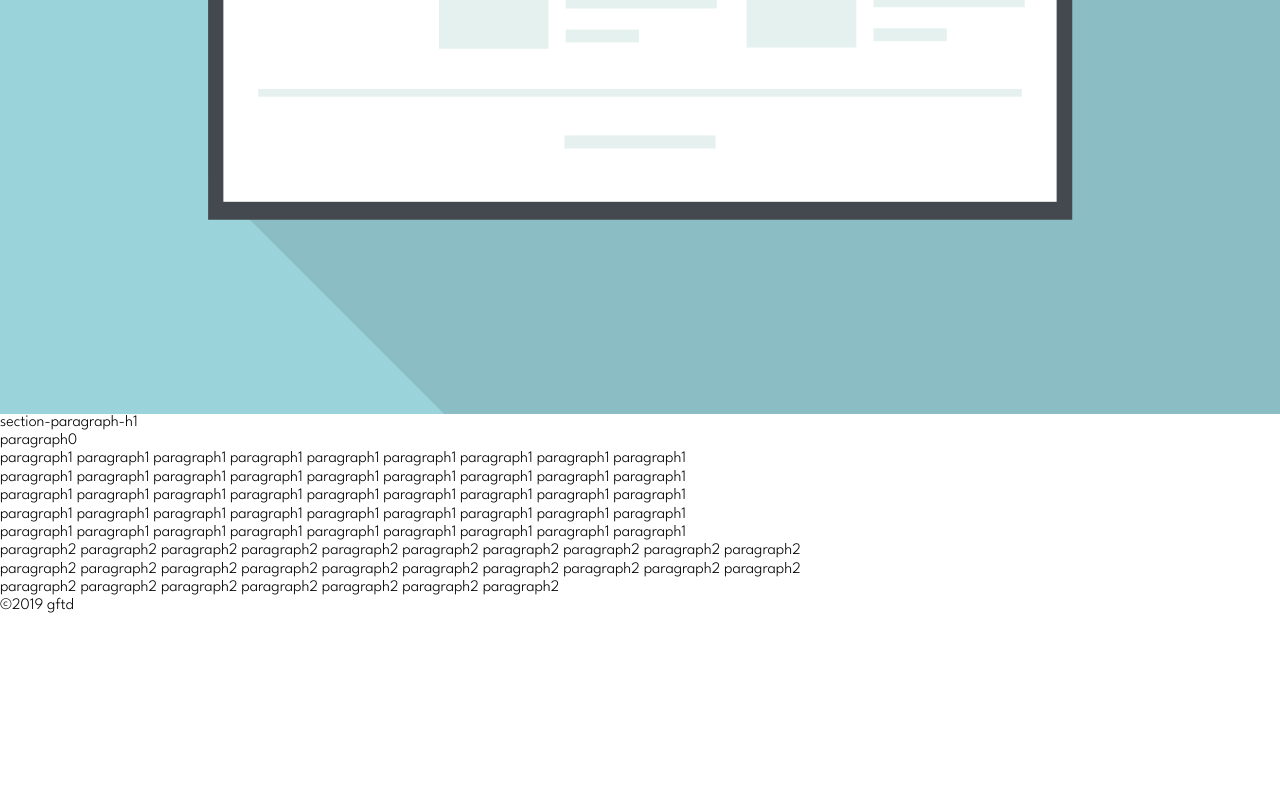
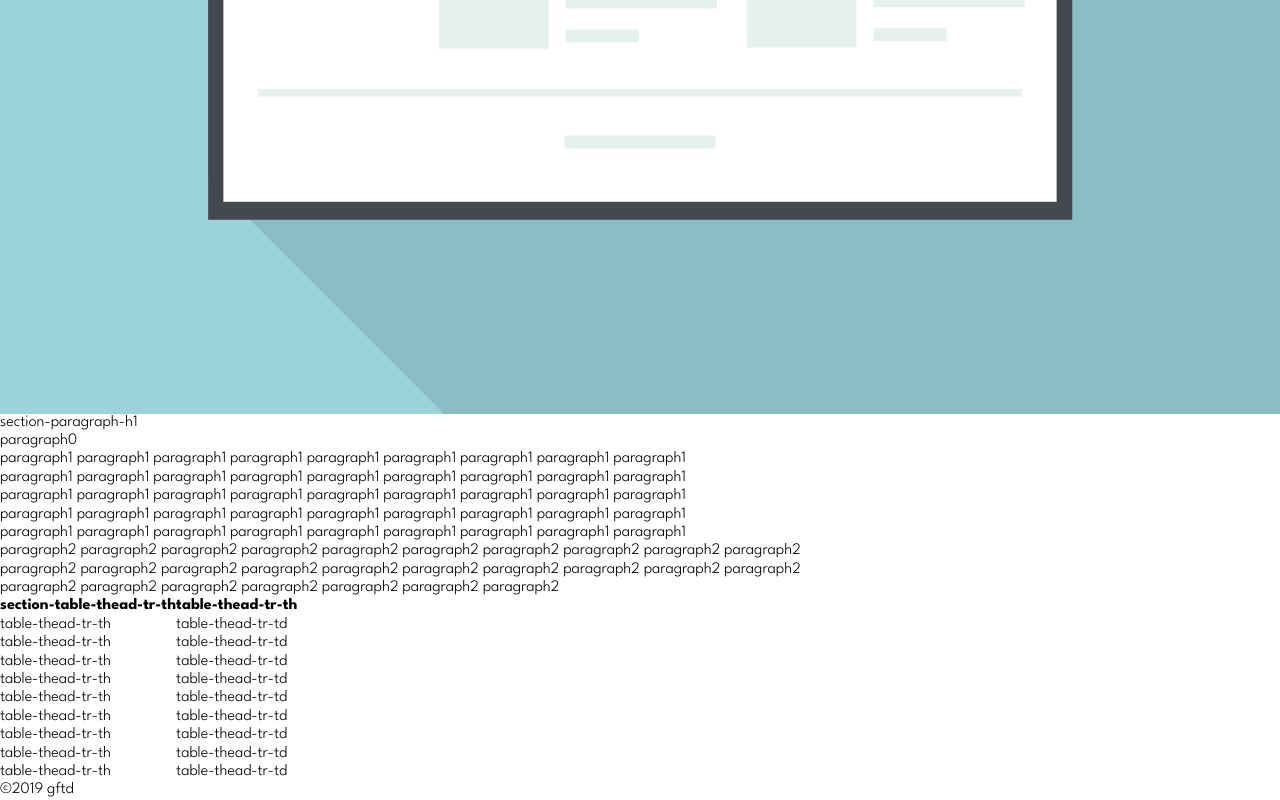
Before and after one commit to anri-gw/Gftd-Dojo_1, a plain HTML site: page index.html in a window 1280 px wide. Shown: the part 1040-1840 px from the top of the page. Before the commit the page ends 1656 px from the top, so only its background shows below. Drawn offline with Linux system fonts and the light colour scheme.

Commit message:
テーブル追加

```diff
--- a/index.html
+++ b/index.html
@@ -40,7 +40,38 @@
                paragraph2 paragraph2 paragraph2 paragraph2 paragraph2 paragraph2 paragraph2</p>
         </section>
         <section id="table">
-
+            <table>
+                <tr>
+                    <th id="orange">section-table-thead-tr-th</th><th>table-thead-tr-th</th>
+                </tr>
+                <tr>
+                    <td>table-thead-tr-th</td><td>table-thead-tr-td</td>
+                </tr>
+                <tr>
+                    <td>table-thead-tr-th</td><td>table-thead-tr-td</td>
+                </tr>
+                <tr>
+                    <td>table-thead-tr-th</td><td>table-thead-tr-td</td>
+                </tr>
+                <tr>
+                    <td>table-thead-tr-th</td><td>table-thead-tr-td</td>
+                </tr>
+                <tr>
+                    <td>table-thead-tr-th</td><td>table-thead-tr-td</td>
+                </tr>
+                <tr>
+                    <td>table-thead-tr-th</td><td>table-thead-tr-td</td>
+                </tr>
+                <tr>
+                    <td>table-thead-tr-th</td><td>table-thead-tr-td</td>
+                </tr>
+                <tr>
+                    <td>table-thead-tr-th</td><td>table-thead-tr-td</td>
+                </tr>
+                <tr>
+                    <td>table-thead-tr-th</td><td>table-thead-tr-td</td>
+                </tr>
+            </table>
         </section>
     </main>
     <footer>
```
